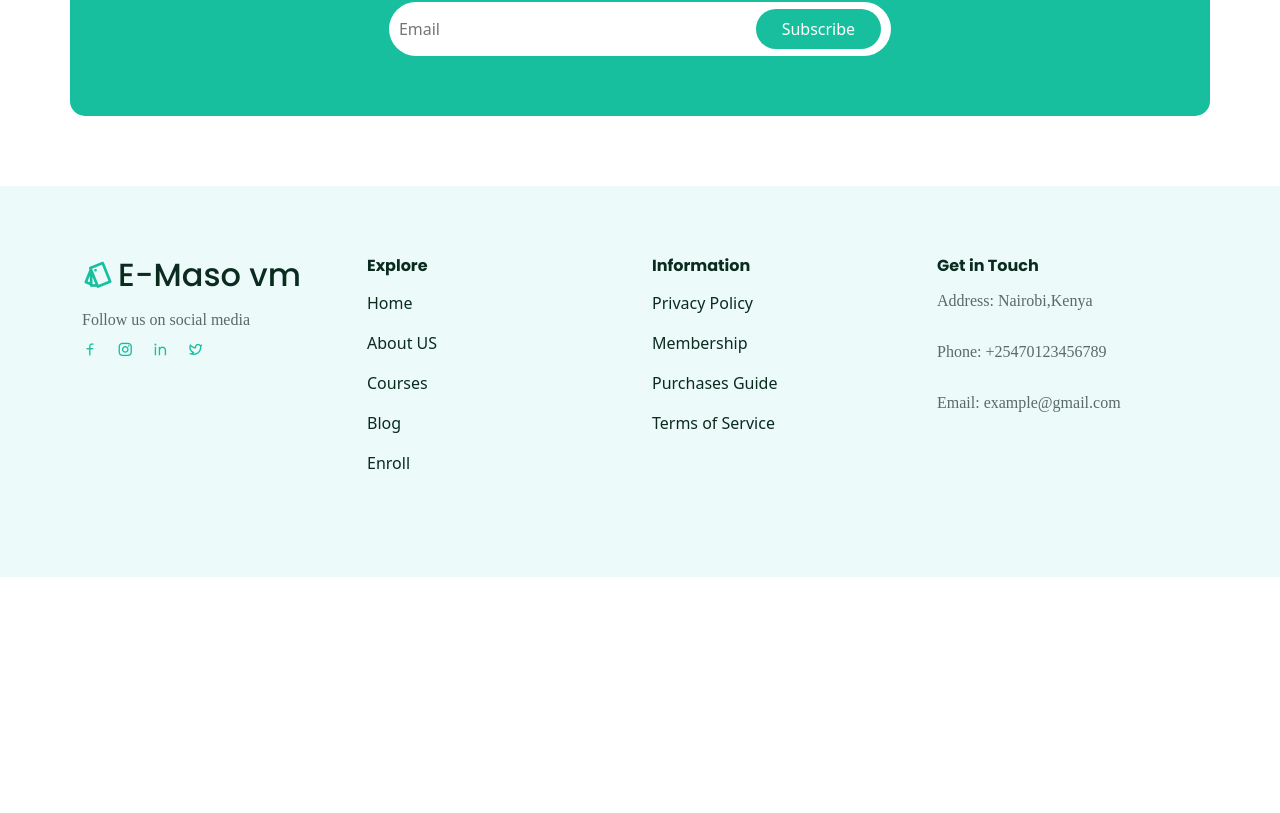
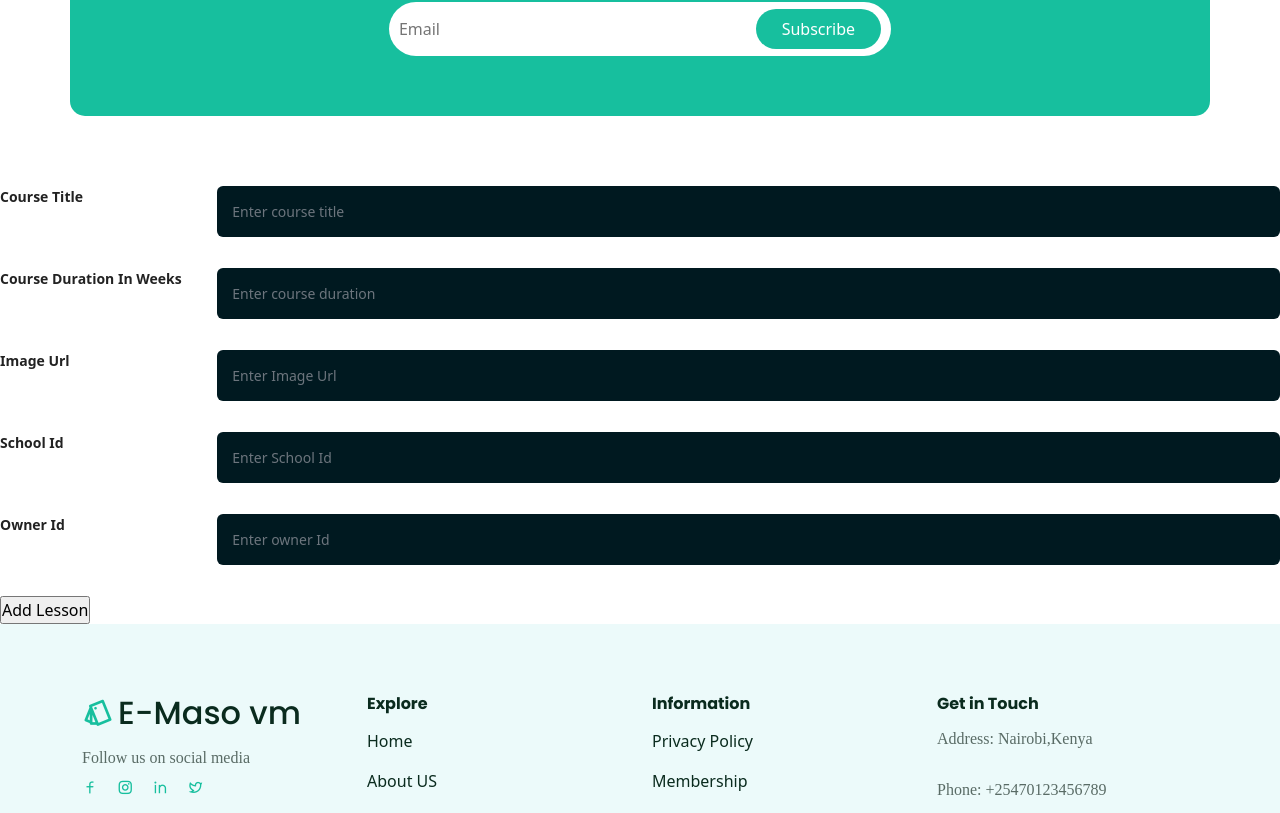
Before and after one commit to nicholasndolo/Virtual-schools, a React (Create React App) app: page / in a window 1280 px wide. Shown: the part 4130-4943 px from the top of the page. Before the commit the page ends 4707 px from the top, so only its background shows below. Built offline with nearby package versions, Linux system fonts and the light colour scheme; a web font is replaced by a local one.

Commit message:
ft created Course component

```diff
--- /dev/null
+++ b/src/components/Course.js
@@ -0,0 +1,159 @@
+import React, {useState} from 'react';
+
+export default function NewCourse (){
+    const [courseForm, setcourseForm] = useState({
+        title: "",
+        duration: "",
+        image_url: "",
+        school_id: "",
+        owner_id: "",
+    })
+
+
+    function handleChange(event){
+        setcourseForm({
+            ...courseForm,
+            [event.target.name]: event.target.value
+        })
+    }
+
+    function handleSubmit(e){
+        e.preventDefault();
+        fetch ('https://virtualschools.herokuapp.com/courses', {
+            method: 'POST',
+            headers:{"content-type": "application/json"},
+            body: JSON.stringify({
+                title:courseForm.title,
+                duration: courseForm.duration,
+                image_url: courseForm.image_url,
+                school_id: courseForm.school_id,
+                owner_id: courseForm.owner_id
+            })
+            }
+        )
+        .then((res) => res.json())
+        .then((data) => console.log(data))
+    }
+    return (
+        <form onSubmit = {handleSubmit}>
+            <div className="row mb-3">
+                <label className="col-sm-2">Course Title</label>
+                <div className="col-sm-10">
+                <input
+                    style={{
+                        outline: 1,
+                        background: "#001920",
+                        color: "#c5c8c8",
+                        width: "100%",
+                        border: 0,
+                        margin: "0 0 15px",
+                        padding: "15px",
+                        boxSizing: "border-box",
+                        fontSize: "14px"}}
+                    className="form-control"
+                    name="title"
+                    placeholder="Enter course title"
+                    value={courseForm.title}
+                    onChange={ handleChange }
+                    required={true}
+                />
+                </div>
+            </div>
+                <div className="row mb-3">
+                <label className="col-sm-2">Course Duration In Weeks</label>
+                <div className="col-sm-10">
+                <input
+                    style={{
+                        outline: 1,
+                        background: "#001920",
+                        color: "#c5c8c8",
+                        width: "100%",
+                        border: 0,
+                        margin: "0 0 15px",
+                        padding: "15px",
+                        boxSizing: "border-box",
+                        fontSize: "14px"}}
+                    className="form-control"
+                    name="duration"
+                    placeholder="Enter course duration"
+                    value={courseForm.duration}
+                    onChange={ handleChange }
+                    required={true}
+                />
+                </div>
+                </div>
+                <div className="row mb-3">
+                <label className="col-sm-2">Image Url</label>
+                <div className="col-sm-10">
+                <input
+                    style={{
+                        outline: 1,
+                        background: "#001920",
+                        color: "#c5c8c8",
+                        width: "100%",
+                        border: 0,
+                        margin: "0 0 15px",
+                        padding: "15px",
+                        boxSizing: "border-box",
+                        fontSize: "14px"}}
+                    className="form-control"
+                    name="image_url"
+                    placeholder="Enter Image Url"
+                    value={courseForm.image_url}
+                    onChange={ handleChange }
+                    required={true}
+                />
+                </div>
+                </div>
+                <div className="row mb-3">
+                <label className="col-sm-2">School Id</label>
+                <div className="col-sm-10">
+                <input
+                    style={{
+                        outline: 1,
+                        background: "#001920",
+                        color: "#c5c8c8",
+                        width: "100%",
+                        border: 0,
+                        margin: "0 0 15px",
+                        padding: "15px",
+                        boxSizing: "border-box",
+                        fontSize: "14px"}}
+                    className="form-control"
+                    name="school_id"
+                    placeholder="Enter School Id"
+                    value={courseForm.school_id}
+                    onChange={ handleChange }
+                    required={true}
+                />
+                </div>
+                </div>
+                <div className="row mb-3">
+                <label className="col-sm-2">Owner Id</label>
+                <div className="col-sm-10">
+                <input
+                    style={{
+                        outline: 1,
+                        background: "#001920",
+                        color: "#c5c8c8",
+                        width: "100%",
+                        border: 0,
+                        margin: "0 0 15px",
+                        padding: "15px",
+                        boxSizing: "border-box",
+                        fontSize: "14px"}}
+                    className="form-control"
+                    name="owner_id"
+                    placeholder="Enter owner Id"
+                    value={courseForm.owner_id}
+                    onChange={ handleChange }
+                    required={true}
+                />
+                </div>
+                </div>
+
+            <input type="submit" value="Add Lesson" />
+        </form>
+    )
+
+}
--- a/src/pages/Home.jsx
+++ b/src/pages/Home.jsx
@@ -8,6 +8,8 @@ import Features from "../components/Feature-section/Features";
 import FreeCourse from "../components/Free-course-section/FreeCourse";
 import Testimonials from "../components/Testimonial/Testimonials";
 import Newsletter from "../components/Newsletter/Newsletter";
+import NewCourse from "../components/Course";
+
 const Home = () => {
   return (
     <Fragment>
@@ -20,6 +22,7 @@ const Home = () => {
       <FreeCourse />
       <Testimonials />
       <Newsletter />
+      <NewCourse />
     </Fragment>
   );
 };
```
